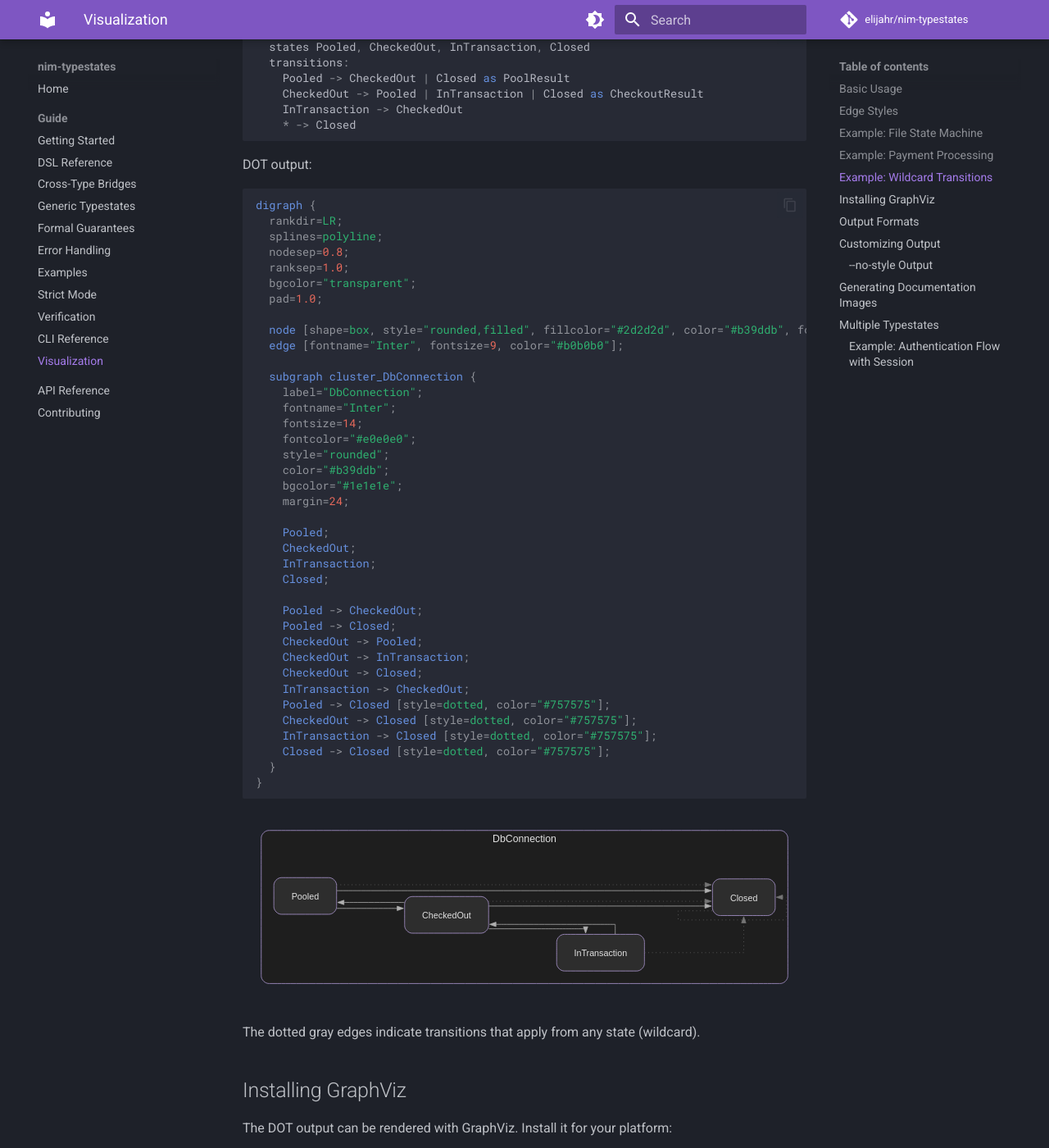
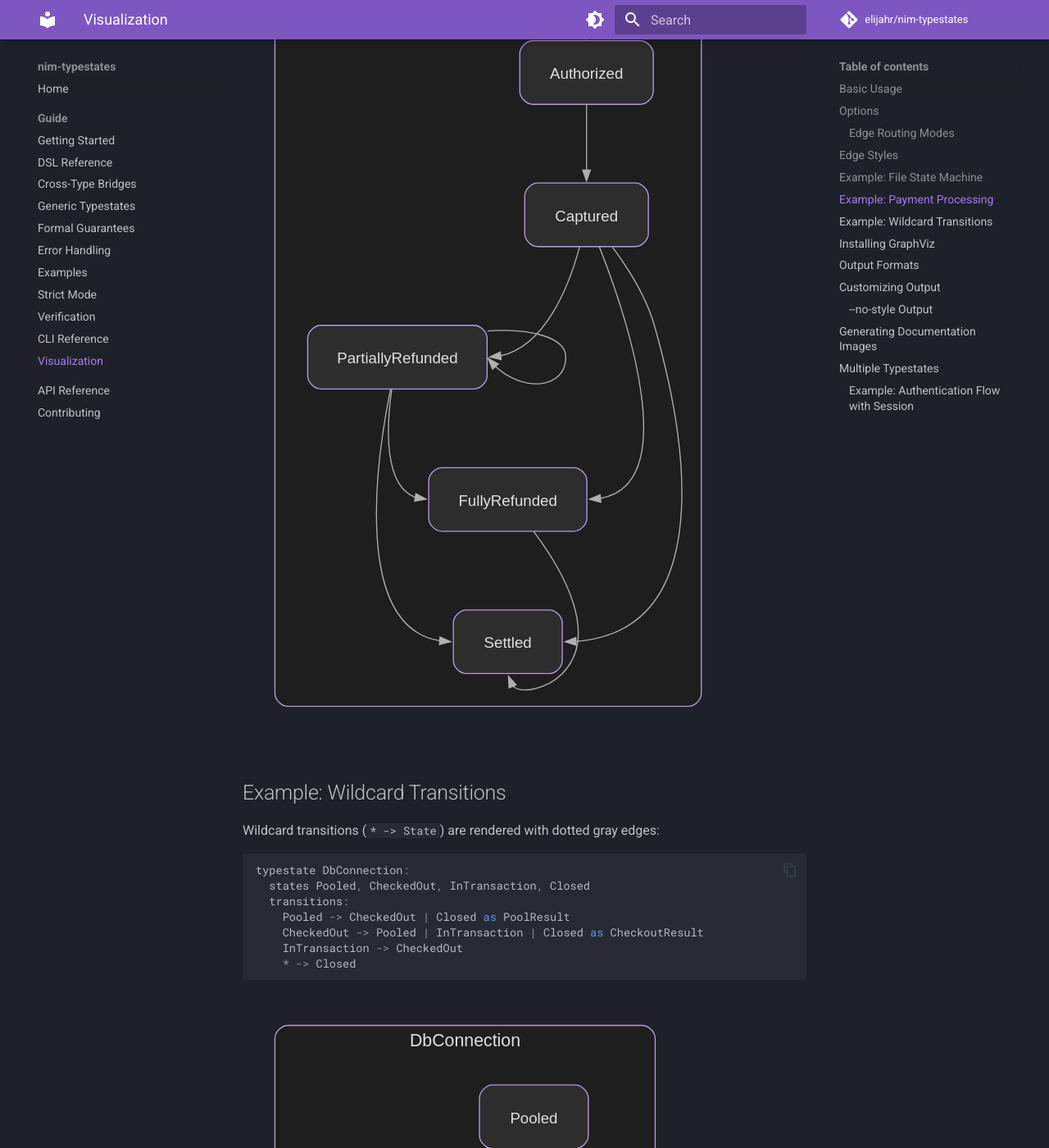
Before and after one commit to elijahr/nim-typestates, an MkDocs documentation site: the page built from docs/guide/visualization.md, in a window 1280 px wide and 1400 px high, scrolled down 3789 px. Shown: the whole window at 82% size. Built offline with MkDocs 1.6.1 and Material for MkDocs 9.7.7, drawn with Linux system fonts in a browser that asks for light colours; comment, search, counter and statistics services are not loaded; the version menu is left out; some of the changed text lies outside the part shown.

Commit message:
feat(cli): add splines mode and edge distribution for cleaner diagrams
- Add --splines=MODE option (spline, ortho, polyline, line)
- Add --separate flag for per-typestate graphs
- Smart edge distribution using compass points
- Update CHANGELOG for v0.2.0 release

````diff
--- a/docs/guide/visualization.md
+++ b/docs/guide/visualization.md
@@ -18,6 +18,30 @@
 typestates dot src/ | dot -Tsvg -o states.svg
 ```
 
+## Options
+
+| Option | Description |
+|--------|-------------|
+| `--splines=MODE` | Edge routing: `spline` (default), `ortho`, `polyline`, `line` |
+| `--separate` | Generate separate graph per typestate |
+| `--no-style` | Output minimal DOT without styling |
+
+### Edge Routing Modes
+
+```bash
+# Curved edges (default) - best edge separation
+typestates dot src/
+
+# Right-angle edges only
+typestates dot --splines=ortho src/
+
+# Straight line segments
+typestates dot --splines=polyline src/
+
+# Direct straight lines
+typestates dot --splines=line src/
+```
+
 ## Edge Styles
 
 The CLI uses dark mode styling with different edge styles to distinguish transition types:
@@ -52,25 +78,27 @@
 
 ```dot
 digraph {
-  rankdir=LR;
-  splines=polyline;
-  nodesep=0.8;
+  rankdir=TB;
+  splines=spline;
+  compound=true;
+  nodesep=1.0;
   ranksep=1.0;
   bgcolor="transparent";
-  pad=1.0;
+  pad=0.3;
 
-  node [shape=box, style="rounded,filled", fillcolor="#2d2d2d", color="#b39ddb", fontcolor="#e0e0e0", fontname="Inter", fontsize=12, margin="0.4,0.3"];
-  edge [fontname="Inter", fontsize=9, color="#b0b0b0"];
+  node [shape=box, style="rounded,filled", fillcolor="#2d2d2d", color="#b39ddb", fontcolor="#e0e0e0", fontname="sans-serif", fontsize=14, margin="0.4,0.3"];
+  edge [fontname="sans-serif", fontsize=11, color="#b0b0b0"];
 
   subgraph cluster_File {
     label="File";
-    fontname="Inter";
-    fontsize=14;
+    fontname="sans-serif";
+    fontsize=16;
     fontcolor="#e0e0e0";
+    labelloc=t;
     style="rounded";
     color="#b39ddb";
     bgcolor="#1e1e1e";
-    margin=24;
+    margin=30;
 
     Closed;
     Open;
@@ -104,52 +132,6 @@
     FullyRefunded -> Settled
 ```
 
-DOT output:
-
-```dot
-digraph {
-  rankdir=LR;
-  splines=polyline;
-  nodesep=0.8;
-  ranksep=1.0;
-  bgcolor="transparent";
-  pad=1.0;
-
-  node [shape=box, style="rounded,filled", fillcolor="#2d2d2d", color="#b39ddb", fontcolor="#e0e0e0", fontname="Inter", fontsize=12, margin="0.4,0.3"];
-  edge [fontname="Inter", fontsize=9, color="#b0b0b0"];
-
-  subgraph cluster_Payment {
-    label="Payment";
-    fontname="Inter";
-    fontsize=14;
-    fontcolor="#e0e0e0";
-    style="rounded";
-    color="#b39ddb";
-    bgcolor="#1e1e1e";
-    margin=24;
-
-    Created;
-    Authorized;
-    Captured;
-    PartiallyRefunded;
-    FullyRefunded;
-    Settled;
-    Voided;
-
-    Created -> Authorized;
-    Authorized -> Captured;
-    Authorized -> Voided;
-    Captured -> PartiallyRefunded;
-    Captured -> FullyRefunded;
-    Captured -> Settled;
-    PartiallyRefunded -> PartiallyRefunded;
-    PartiallyRefunded -> FullyRefunded;
-    PartiallyRefunded -> Settled;
-    FullyRefunded -> Settled;
-  }
-}
-```
-
 ![Payment State Machine](../assets/images/generated/payment.svg)
 
 ## Example: Wildcard Transitions
@@ -166,52 +148,9 @@
     * -> Closed
 ```
 
-DOT output:
-
-```dot
-digraph {
-  rankdir=LR;
-  splines=polyline;
-  nodesep=0.8;
-  ranksep=1.0;
-  bgcolor="transparent";
-  pad=1.0;
-
-  node [shape=box, style="rounded,filled", fillcolor="#2d2d2d", color="#b39ddb", fontcolor="#e0e0e0", fontname="Inter", fontsize=12, margin="0.4,0.3"];
-  edge [fontname="Inter", fontsize=9, color="#b0b0b0"];
-
-  subgraph cluster_DbConnection {
-    label="DbConnection";
-    fontname="Inter";
-    fontsize=14;
-    fontcolor="#e0e0e0";
-    style="rounded";
-    color="#b39ddb";
-    bgcolor="#1e1e1e";
-    margin=24;
-
-    Pooled;
-    CheckedOut;
-    InTransaction;
-    Closed;
-
-    Pooled -> CheckedOut;
-    Pooled -> Closed;
-    CheckedOut -> Pooled;
-    CheckedOut -> InTransaction;
-    CheckedOut -> Closed;
-    InTransaction -> CheckedOut;
-    Pooled -> Closed [style=dotted, color="#757575"];
-    CheckedOut -> Closed [style=dotted, color="#757575"];
-    InTransaction -> Closed [style=dotted, color="#757575"];
-    Closed -> Closed [style=dotted, color="#757575"];
-  }
-}
-```
-
 ![Database Connection States](../assets/images/generated/dbconnection.svg)
 
-The dotted gray edges indicate transitions that apply from any state (wildcard).
+The dotted gray edges indicate transitions that come only from the wildcard. Explicit transitions (like `Pooled -> Closed`) remain solid.
 
 ## Installing GraphViz
 
@@ -250,30 +189,21 @@
 ```bash
 # Minimal output without styling - easier to customize
 typestates dot --no-style src/ > minimal.dot
-
-# Then add your own styling
-typestates dot --no-style src/ | sed 's/node \[shape=box\]/node [shape=box, style=filled, fillcolor=lightblue]/' | dot -Tpng -o custom.png
 ```
 
 You can also post-process the styled output:
 
 ```bash
-# Change layout direction (top-to-bottom)
-typestates dot src/ | sed 's/rankdir=LR/rankdir=TB/' | dot -Tpng -o vertical.png
-
 # Light mode (swap colors)
 typestates dot src/ | sed 's/#2d2d2d/#f5f5f5/g; s/#1e1e1e/#fafafa/g; s/#e0e0e0/#212121/g; s/#b0b0b0/#424242/g' | dot -Tpng -o light.png
 ```
 
 ### --no-style Output
 
-The `--no-style` flag produces minimal DOT:
+The `--no-style` flag produces bare DOT structure with no styling attributes:
 
 ```dot
 digraph {
-  rankdir=LR;
-  node [shape=box];
-
   subgraph cluster_File {
     label="File";
 
@@ -286,7 +216,7 @@
 }
 ```
 
-This is ideal when you want to apply your own colors, fonts, and styling.
+This is ideal when you want to apply your own colors, fonts, and layout settings. Edge styles (`dotted`, `dashed`) are preserved to distinguish wildcard and bridge transitions.
 
 ## Generating Documentation Images
 
@@ -344,62 +274,6 @@
     Failed -> Session.Expired
 ```
 
-Running `typestates dot` produces:
-
-```dot
-digraph {
-  rankdir=LR;
-  splines=polyline;
-  nodesep=0.8;
-  ranksep=1.0;
-  bgcolor="transparent";
-  pad=1.0;
-
-  node [shape=box, style="rounded,filled", fillcolor="#2d2d2d", color="#b39ddb", fontcolor="#e0e0e0", fontname="Inter", fontsize=12, margin="0.4,0.3"];
-  edge [fontname="Inter", fontsize=9, color="#b0b0b0"];
-
-  subgraph cluster_Session {
-    label="Session";
-    fontname="Inter";
-    fontsize=14;
-    fontcolor="#e0e0e0";
-    style="rounded";
-    color="#b39ddb";
-    bgcolor="#1e1e1e";
-    margin=24;
-
-    Active;
-    Expired;
-
-    Active -> Expired;
-  }
-
-  subgraph cluster_AuthFlow {
-    label="AuthFlow";
-    fontname="Inter";
-    fontsize=14;
-    fontcolor="#e0e0e0";
-    style="rounded";
-    color="#b39ddb";
-    bgcolor="#1e1e1e";
-    margin=24;
-
-    Pending;
-    Authenticated;
-    Failed;
-
-    Pending -> Authenticated;
-    Pending -> Failed;
-  }
-
-  // Bridges (cross-typestate)
-  Authenticated -> Active [style=dashed, color="#b39ddb", penwidth=1.5];
-  Failed -> Expired [style=dashed, color="#b39ddb", penwidth=1.5];
-}
-```
-
-Rendered as a diagram:
-
 ![Multiple Typestates with Bridges](../assets/images/generated/multi.svg)
 
-This unified format allows you to visualize relationships between different typestates when using bridges.
+The dashed purple edges show bridges connecting states across different typestates.
````
Also changed, not shown: other parts of docs/guide/visualization.md (+2 -0 lines), CHANGELOG.md (+14 -2 lines), docs/guide/cli.md (+19 -0 lines), docs/assets/images/generated/dbconnection.svg, docs/assets/images/generated/file.svg, docs/assets/images/generated/multi.svg, docs/assets/images/generated/payment.svg, 6 other files.
